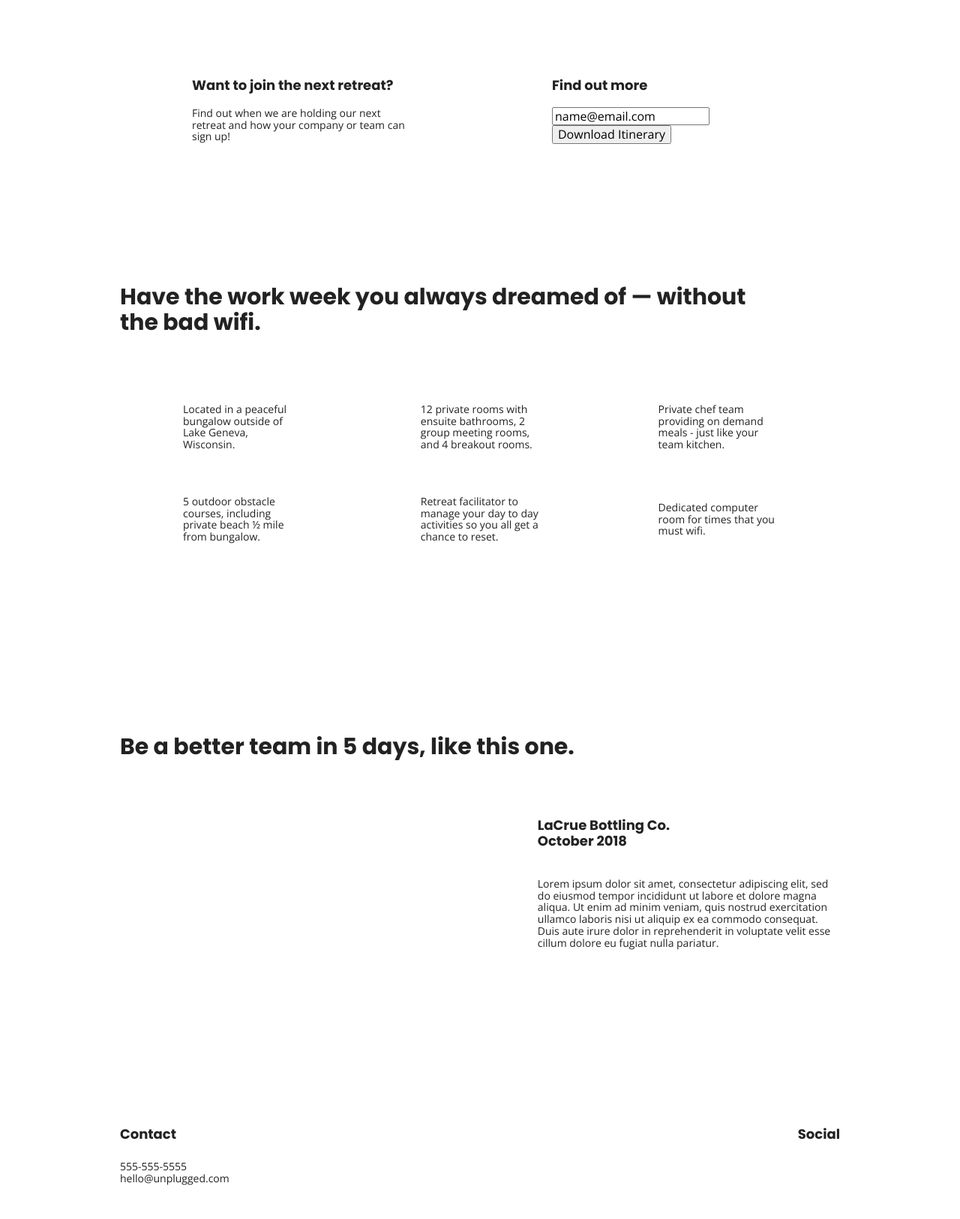
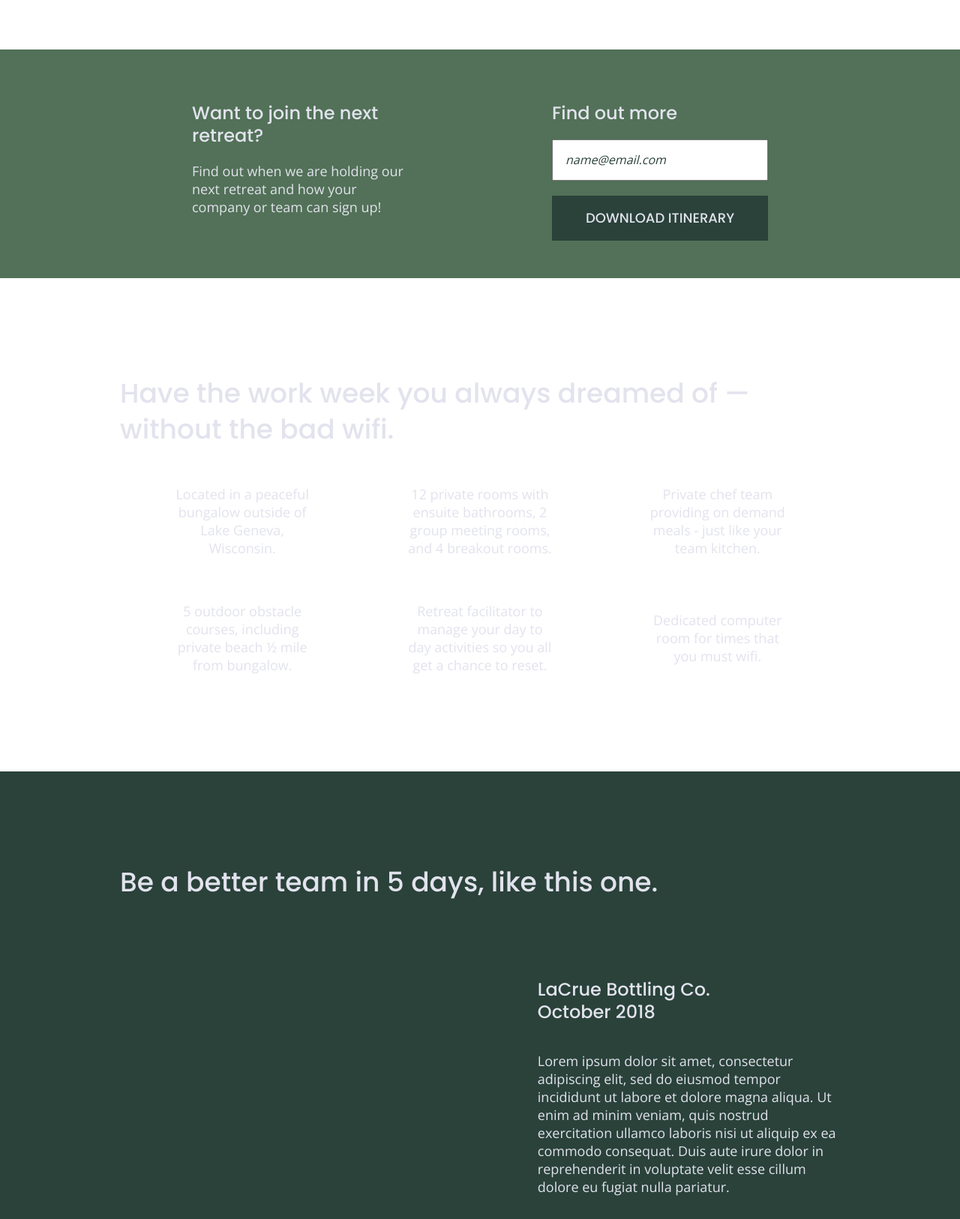
Before and after one commit to DeniseLewis1/unplugged, a website built with Parcel: page index.html in a window 1280 px wide. Shown: the part 367-1993 px from the top of the page at 75% size. Built offline with nearby package versions, Linux system fonts and the light colour scheme.

Commit message:
Added more styles

```diff
--- a/css/main.css
+++ b/css/main.css
@@ -97,12 +97,11 @@
   font-family: 'Open Sans', sans-serif;
   font-size: 1em;
   text-align: left;
+  color: #e2e3ed;
 }
 
 ul,
 ol {
-  font-size: 1.125em;
-  font-weight: bold;
   list-style: none;
 }
 
@@ -114,25 +113,20 @@
 h2 {
   font-family: 'Poppins', sans-serif;
   font-size: 1.875em;
+  font-weight: 500;
 }
 
 h3,
 h4 {
   font-family: 'Poppins', sans-serif;
   font-size: 1.125em;
+  font-weight: 500;
+  margin: 20px 0;
 }
 
 p {
   font-size: 0.875em;
-  line-height: 1.125em;
-}
-
-img {
-
-}
-
-figure {
-
+  line-height: 1.125rem;
 }
 
 address {
@@ -152,6 +146,7 @@
   justify-content: center;
   align-items: center;
   flex-flow: row wrap;
+  background-color: #202322;
 }
 
 header {
@@ -171,6 +166,7 @@
   width: 100%;
   height: 1px;
   margin: 10px 0 20px 0;
+  background: #3a3a3a;
 }
 
 header nav {
@@ -179,6 +175,9 @@
   align-items: center;
   flex-flow: row wrap;
   width: 60%;
+  font-size: 1.125em;
+  font-weight: bold;
+  text-transform: uppercase;
 }
 
 header nav ul {
@@ -187,12 +186,18 @@
   width: 100%;
 }
 
+header nav ul li {
+  font-size: 1.125em;
+}
+
 footer {
   flex-direction: column;
+  text-align: center;
 }
 
 footer .content-wrapper {
   margin: 50px 0;
+  width: 55%;
 }
 
 footer .contact {
@@ -227,11 +232,45 @@
   flex-flow: row wrap;
 }
 
+.hero-area h1 {
+  font-size: 2.25em;
+  font-family: 'Poppins', Helvetica, Arial, sans-serif;
+  line-height: 2.6875rem;
+  font-weight: 500;
+}
+
 aside {
   display: flex;
   justify-content: center;
   align-items: center;
   flex-flow: row wrap;
+  background-color: #527158;
+}
+
+aside .form {
+  margin-top: 30px;
+}
+
+input[type=text] {
+  box-sizing: border-box;
+  width: 100%;
+  color: #2a423a;
+  font-style: italic;
+  padding: 1em;
+}
+
+input[type=button] {
+  width: 100%;
+  padding: 20px 0;
+  margin-top: 20px;
+  background-color: #2a423a;
+  font-family: 'Poppins', Helvetica, Arial, sans-serif;
+  font-weight: 500;
+  font-size: 1.125em;
+  color: #e2e3ed;
+  border: none;
+  text-align: center;
+  text-transform: uppercase;
 }
 
 .features {
@@ -252,26 +291,30 @@
 }
 
 .features article {
-  width: 65%;
+  width: 63%;
   margin: 30px 0;
+
 }
 
 .features p {
   margin: 0;
+  text-align: center;
 }
 
 .reviews {
   display: flex;
   justify-content: center;
   flex-flow: row wrap;
+  background-color: #2a423a;
 }
 
 .reviews h2 {
   margin-bottom: 40px;
+  line-height: 1;
 }
 
 .reviews h3 {
-  width: 50%;
+  width: 55%;
   padding: 20px 0;
 }
 
@@ -283,6 +326,7 @@
   justify-content: center;
   align-items: center;
   flex-flow: row wrap;
+  background-color: #527158;
 }
 
 .contact-section {
@@ -290,6 +334,7 @@
   justify-content: center;
   align-items: center;
   flex-flow: row wrap;
+  background-color: #2a423a;
 }
 
 .contact-content p {
@@ -304,6 +349,7 @@
   justify-content: center;
   align-items: center;
   flex-flow: row wrap;
+  background-color: #527158;
 }
 
 .faq .content-wrapper {
@@ -316,6 +362,7 @@
 
 .faq h2 {
   margin-bottom: 40px;
+  line-height: 1;
 }
 
 .faq-content {
@@ -414,6 +461,16 @@
 @media only screen and (min-width: 768px) {
   /* Tablet styles here */
 
+  h2 {
+    font-size: 2.25em;
+    line-height: 3rem;
+  }
+
+  h3 {
+    font-size: 1.5em;
+    line-height: 1.875rem;
+  }
+
   .content-wrapper {
     max-width: 640px;
     margin: 100px 0;
@@ -426,6 +483,7 @@
 
   header .content-wrapper {
     justify-content: space-between;
+    width: 100%;
   }
 
   .header-divider {
@@ -438,6 +496,12 @@
 
   header nav ul {
     justify-content: space-between;
+  }
+
+  .hero-area h1 {
+      font-size: 3em;
+      line-height: 3rem;
+      margin: 0;
   }
 
   aside .content-wrapper {
@@ -453,6 +517,10 @@
     margin: 0;
   }
 
+  .features h2 {
+    margin-bottom: 20px;
+  }
+
   .features article {
     display: flex;
     justify-content: center;
@@ -462,7 +530,16 @@
   }
 
   .features .features-item-description {
-    width: 50%
+    width: 62%
+  }
+
+  .reviews h2 {
+    width: 85%;
+  }
+
+  .reviews h3 {
+    width: 75%;
+    margin: 0;
   }
 
   .reviews article {
@@ -476,20 +553,31 @@
 
   footer .content-wrapper {
     margin: 100px 0;
+    width: 65%;
   }
 
   .footer-content {
     display: flex;
     justify-content: space-between;
-    align-items: flex-start;
+    align-items: center;
+    flex-direction: row;
   }
 
   footer .contact {
     margin-bottom: 0;
   }
 
+  footer h4 {
+    font-size: 1.5em;
+    margin-bottom: 40px;
+  }
+
+  footer p {
+    line-height: 1.125rem;
+  }
+
   footer .copyright {
-
+    width: 100%;
   }
 
   /* -------------------- Tablet Styles - About Page -------------------- */
@@ -514,23 +602,37 @@
     align-items: flex-start;
   }
 
+  .contact-content h4 {
+    font-size: 1.5em;
+  }
+
   /* -------------------- Tablet Styles - FAQ Page -------------------- */
   .faq .content-wrapper {
     justify-content: space-between;
   }
 
   .faq-content {
-    flex-basis: 40%;
+    flex-basis: 45%;
   }
 
   .faq h2 {
     width: 100%;
   }
 
+  .faq h4,
+  .faq p {
+    font-size: 0.875em;
+    line-height: 0.984375rem;
+  }
 }
 
 @media only screen and (min-width: 1200px) {
   /* Desktop styles here */
+
+  p {
+    font-size: 1.125em;
+    line-height: 1.5rem;
+  }
 
   .content-wrapper {
     max-width: 960px;
@@ -542,6 +644,7 @@
 
   .hero-area h1 {
     width: 60%;
+    font-size: 3.75em;
   }
 
   aside .content-wrapper {
@@ -561,23 +664,41 @@
     flex-basis: 33%;
   }
 
+  .reviews h2 {
+    padding-bottom: 50px;
+  }
+
   .reviews article div {
     width: 42%;
   }
 
+  footer h4 {
+    font-size: 1.875em;
+  }
 
   /* -------------------- Desktop Styles - About Page -------------------- */
 
   .mission h2,
   .contact-section .content-wrapper h2 {
     width: 95%;
+    font-size: 3em;
   }
 
+  .contact-content h4 {
+    font-size: 1.875em;
+  }
 
   /* -------------------- Desktop Styles - FAQ Page -------------------- */
 
   .faq h2 {
     width: 100%;
+    font-size: 3em;
+  }
+
+  .faq h4,
+  .faq p {
+    font-size: 1.125em;
+    line-height: 1.125rem;
   }
 }
 
```
